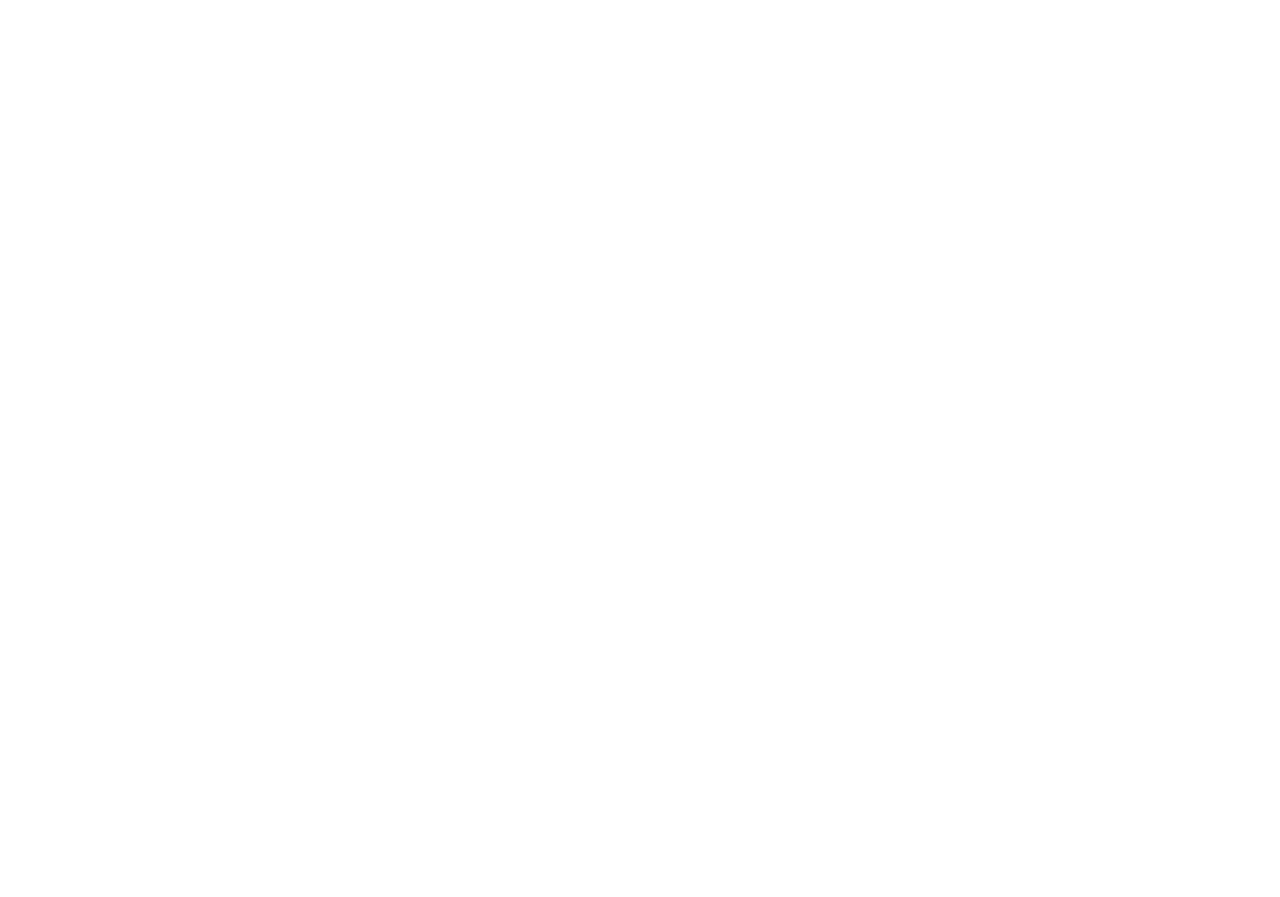
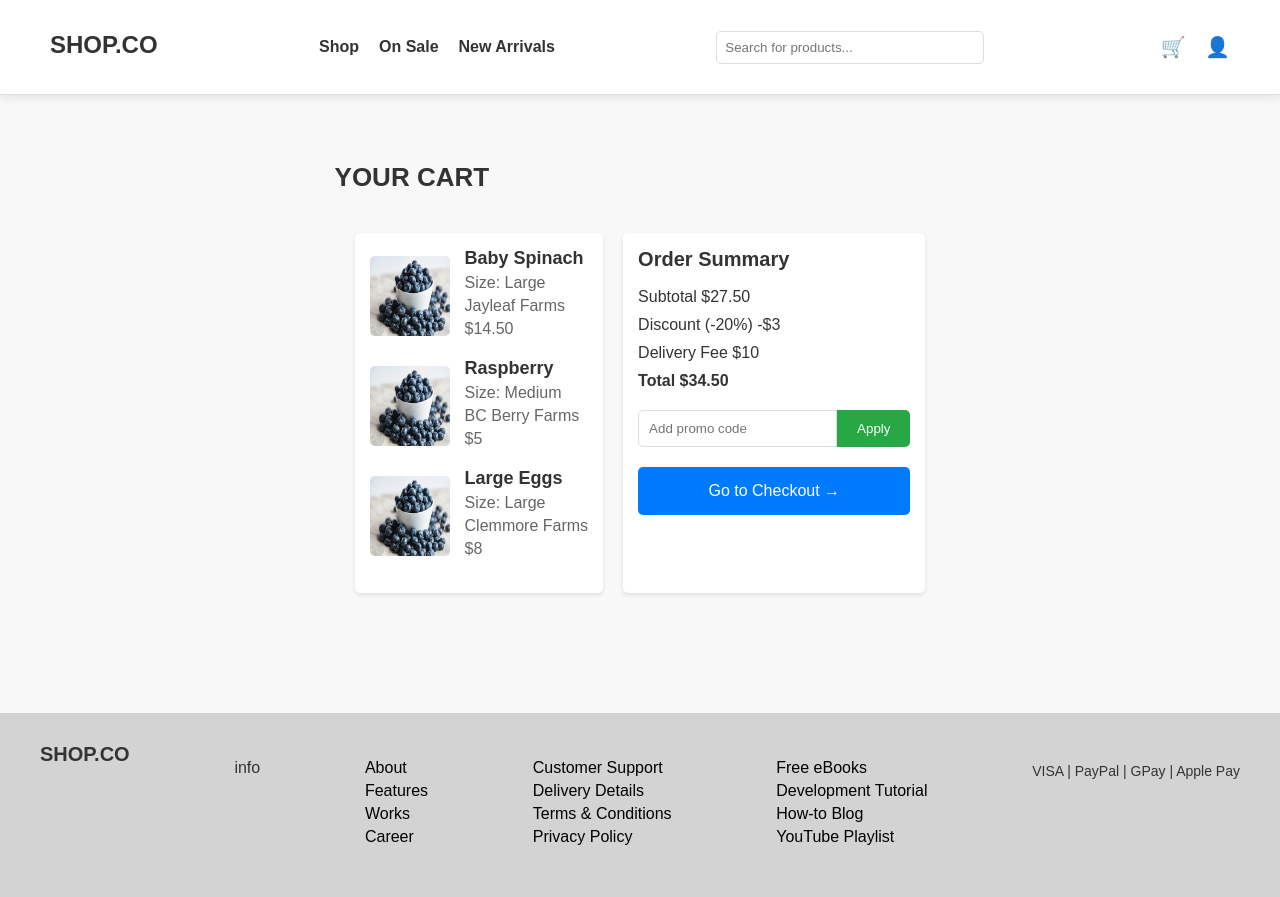
Before and after one commit to leolelion/360-e-commerce, a PHP site: page /cart.php in a window 1280 px wide. Before the commit the page is empty. Before the commit the page ends 800 px from the top, so only its background shows below. Run offline with PHP 8.4, Linux system fonts and the light colour scheme.

Commit message:
Add files via upload

```diff
--- a/cart.php
+++ b/cart.php
@@ -0,0 +1,107 @@
+<!DOCTYPE html>
+<html lang="en">
+<head>
+    <meta charset="UTF-8">
+    <meta name="viewport" content="width=device-width, initial-scale=1.0">
+    <title>Product Page - SHOP.CO</title>
+    <link rel="stylesheet" href="css/styles.css">
+</head>
+<body>
+
+
+    <header>
+
+        <div class="nav-container">
+            <h1>SHOP.CO</h1>
+            <nav>
+                <ul>
+                    <li><a href="#">Shop</a></li>
+                    <li><a href="#">On Sale</a></li>
+                    <li><a href="#">New Arrivals</a></li>
+                </ul>
+            </nav>
+            <div class="search-bar"><input type="text" placeholder="Search for products..."></div>
+            <div class="icons">
+                <a href="#">🛒</a>
+                <a href="#">👤</a>
+            </div>
+        </div>
+    </header>
+    <main>
+ <!-- placeholders for when we have actual stuff in DB -->
+    <h1>YOUR CART</h1>
+        <div class="cart-container">
+            <div class="cart-items">
+                <div class="cart-item">
+                    <img src="images/blueberries.jpeg" alt="Baby Spinach">
+                    <div class="item-details">
+                        <h2>Baby Spinach</h2>
+                        <p>Size: Large</p>
+                        <p>Jayleaf Farms</p>
+                        <p>$14.50</p>
+                    </div>
+                </div>
+                <div class="cart-item">
+                    <img src="images/blueberries.jpeg" alt="Raspberry">
+                    <div class="item-details">
+                        <h2>Raspberry</h2>
+                        <p>Size: Medium</p>
+                        <p>BC Berry Farms</p>
+                        <p>$5</p>
+                    </div>
+                </div>
+                <div class="cart-item">
+                    <img src="images/blueberries.jpeg" alt="Large Eggs">
+                    <div class="item-details">
+                        <h2>Large Eggs</h2>
+                        <p>Size: Large</p>
+                        <p>Clemmore Farms</p>
+                        <p>$8</p>
+                    </div>
+                </div>
+            </div>
+
+
+            <div class="order-summary">
+                <h2>Order Summary</h2>
+                <p>Subtotal $27.50</p>
+                <p>Discount (-20%) -$3</p>
+                <p>Delivery Fee $10</p>
+                <p><strong>Total $34.50</strong></p>
+                <div class="promo-code">
+                    <input type="text" placeholder="Add promo code">
+                    <button>Apply</button>
+                </div>
+                <button class="checkout-button">Go to Checkout →</button>
+            </div>
+        </div>
+    </main>
+    <script src="js/script.js"></script>
+</body>
+    <footer>
+        <div class="footer-container">
+            <div class="footer-logo">SHOP.CO</div>
+            <p>info</p>
+            <ul class="footer-links">
+                <li><a href="#">About</a></li>
+                <li><a href="#">Features</a></li>
+                <li><a href="#">Works</a></li>
+                <li><a href="#">Career</a></li>
+            </ul>
+            <ul class="footer-links">
+                <li><a href="#">Customer Support</a></li>
+                <li><a href="#">Delivery Details</a></li>
+                <li><a href="#">Terms & Conditions</a></li>
+                <li><a href="#">Privacy Policy</a></li>
+            </ul>
+            <ul class="footer-links">
+                <li><a href="#">Free eBooks</a></li>
+                <li><a href="#">Development Tutorial</a></li>
+                <li><a href="#">How-to Blog</a></li>
+                <li><a href="#">YouTube Playlist</a></li>
+            </ul>
+            <div class="payment-icons">VISA | PayPal | GPay | Apple Pay</div>
+        </div>
+    </footer>
+    </body>
+    </html>
--- a/css/styles.css
+++ b/css/styles.css
@@ -7,7 +7,7 @@ body {
     color: #000;
 }
 
-/* Top Bar (for messages above header) */
+/* Top Bar (for messages above header, not in use currently) */
 .top-bar {
     background-color: black;
     color: white;
@@ -176,6 +176,8 @@ footer {
     background-color: #f2f2f2;
     padding: 30px;
     margin-top: 50px;
+    min-height: 50px;
+    background-color: lightgray;
 }
 
 .footer-container {
@@ -214,9 +216,10 @@ footer {
 body {
     background-color: #f8f8f8;
     color: #333;
+    margin: 0;
 }
 
-/* Header */
+/* Header  + nav, (duplicates tho)*/
 header {
     background: #fff;
     padding: 15px 50px;
@@ -224,6 +227,7 @@ header {
     justify-content: space-between;
     align-items: center;
     border-bottom: 1px solid #ddd;
+    min-height: 50px;
 }
 
 .nav-container {
@@ -321,7 +325,7 @@ nav ul li a {
     color: #555;
 }
 
-/* Size Selection */
+/* Size */
 .size-options {
     display: flex;
     gap: 10px;
@@ -385,92 +389,108 @@ nav ul li a {
     background: #333;
 }
 
-/* Footer */
-footer {
-    background: #000;
-    color: #fff;
-    padding: 40px 0;
-    margin-top: 50px;
+.cart-container {
+    display: flex;
+    gap: 20px;
+    padding: 20px;
 }
 
-.footer-container {
-    max-width: 1200px;
-    margin: auto;
-    display: flex;
-    justify-content: space-between;
-    flex-wrap: wrap;
+
+.cart-items {
+    flex: 2;
+    background-color: #fff;
+    padding: 15px;
+    border-radius: 5px;
+    box-shadow: 0 2px 4px rgba(0, 0, 0, 0.1);
 }
 
-.footer-links {
-    list-style: none;
-}
-
-.footer-links li a {
-    color: #fff;
-    text-decoration: none;
-    font-size: 14px;
-}
-
-.payment-icons {
-    margin-top: 15px;
-}
-/* Reviews - cart */
-.reviews {
-    max-width: 800px;
-    margin: 50px auto;
-    background: #fff;
-    padding: 20px;
-    border-radius: 10px;
-    box-shadow: 0px 4px 10px rgba(0, 0, 0, 0.1);
-}
-
-.reviews h3 {
-    font-size: 22px;
+.cart-item {
+    display: flex;
+    align-items: center;
     margin-bottom: 15px;
 }
 
-.review {
-    border-bottom: 1px solid #ddd;
-    padding: 10px 0;
+.cart-item img {
+    width: 80px;
+    height: 80px;
+    border-radius: 5px;
+    margin-right: 15px;
 }
 
-.review:last-child {
-    border-bottom: none;
+.item-details {
+    flex: 1;
 }
 
-/* reccomended */
-.recommended {
-    max-width: 1200px;
-    margin: 50px auto;
-    text-align: center;
+.cart-item h2 {
+    margin: 0;
+    font-size: 18px;
 }
 
-.recommended h3 {
-    font-size: 22px;
-    margin-bottom: 20px;
+.cart-item p {
+    margin: 5px 0;
+    color: #666;
 }
 
-.products {
-    display: flex;
-    justify-content: center;
-    gap: 20px;
+/* Order Summary Column */
+.order-summary {
+    flex: 1;
+    background-color: #fff;
+    padding: 15px;
+    border-radius: 5px;
+    box-shadow: 0 2px 4px rgba(0, 0, 0, 0.1);
 }
 
-.product {
-    background: #fff;
-    padding: 15px;
-    border-radius: 10px;
-    box-shadow: 0px 4px 10px rgba(0, 0, 0, 0.1);
+.order-summary h2 {
+    margin-top: 0;
+    font-size: 20px;
 }
 
-.product img {
-    width: 150px;
-    height: 150px;
-    object-fit: cover;
-    border-radius: 10px;
+.order-summary p {
+    margin: 10px 0;
 }
 
-.product p {
-    margin-top: 10px;
-    font-weight: bold;
+.promo-code {
+    display: flex;
+    margin: 20px 0;
 }
+
+.promo-code input {
+    flex: 1;
+    padding: 10px;
+    border: 1px solid #ddd;
+    border-radius: 5px 0 0 5px;
+}
+
+.promo-code button {
+    padding: 10px 20px;
+    background-color: #28a745;
+    color: #fff;
+    border: none;
+    border-radius: 0 5px 5px 0;
+    cursor: pointer;
+}
+
+.checkout-button {
+    width: 100%;
+    padding: 15px;
+    background-color: #007bff;
+    color: #fff;
+    border: none;
+    border-radius: 5px;
+    font-size: 16px;
+    cursor: pointer;
+}
+
+.checkout-button:hover {
+    background-color: #0056b3;
+}
+
+/* to place footer at bottom, fill space between header + footer */
+body {
+    display: flex;
+    flex-direction: column;
+
+}
+main {
+    flex: 1;
+}
--- a/product.php
+++ b/product.php
@@ -28,7 +28,7 @@
         </div>
     </header>
 
-    <!-- Main Product Section -->
+    <!-- Main Product Section, placeholder items for presentation -->
     <main>
         <section class="product-container">
             <div class="product-image">
--- a/register.php
+++ b/register.php
@@ -12,7 +12,7 @@ $email = trim($_POST['email']);
 $password = $_POST['password'];
 
 
-
+//TODO: access denied? not sure why it stopped working
 $hashed_password = password_hash($password, PASSWORD_DEFAULT);
 
 // Handle profile picture upload
```
Also changed, not shown: home.html (+42 -3 lines), js/scripts.js (added).
